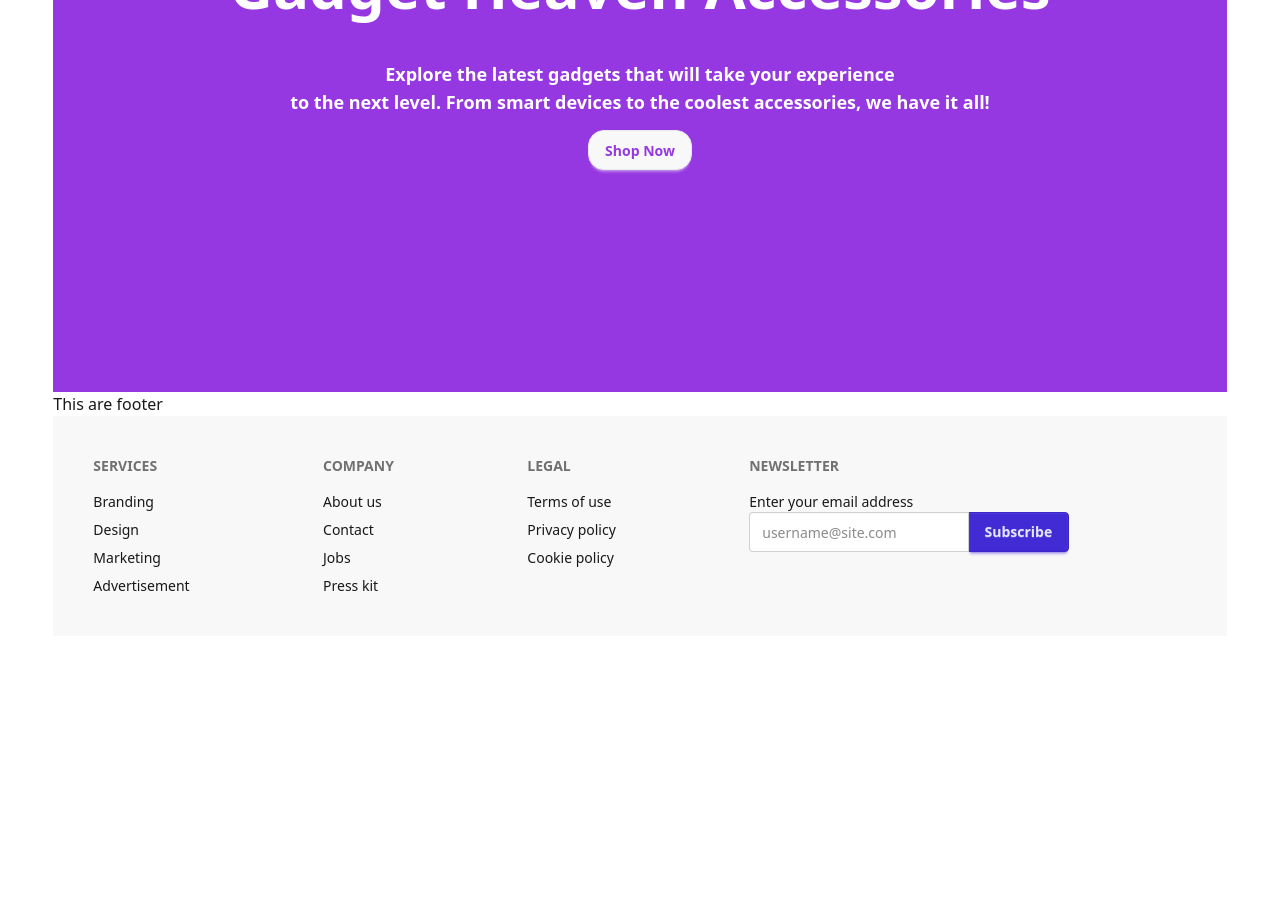
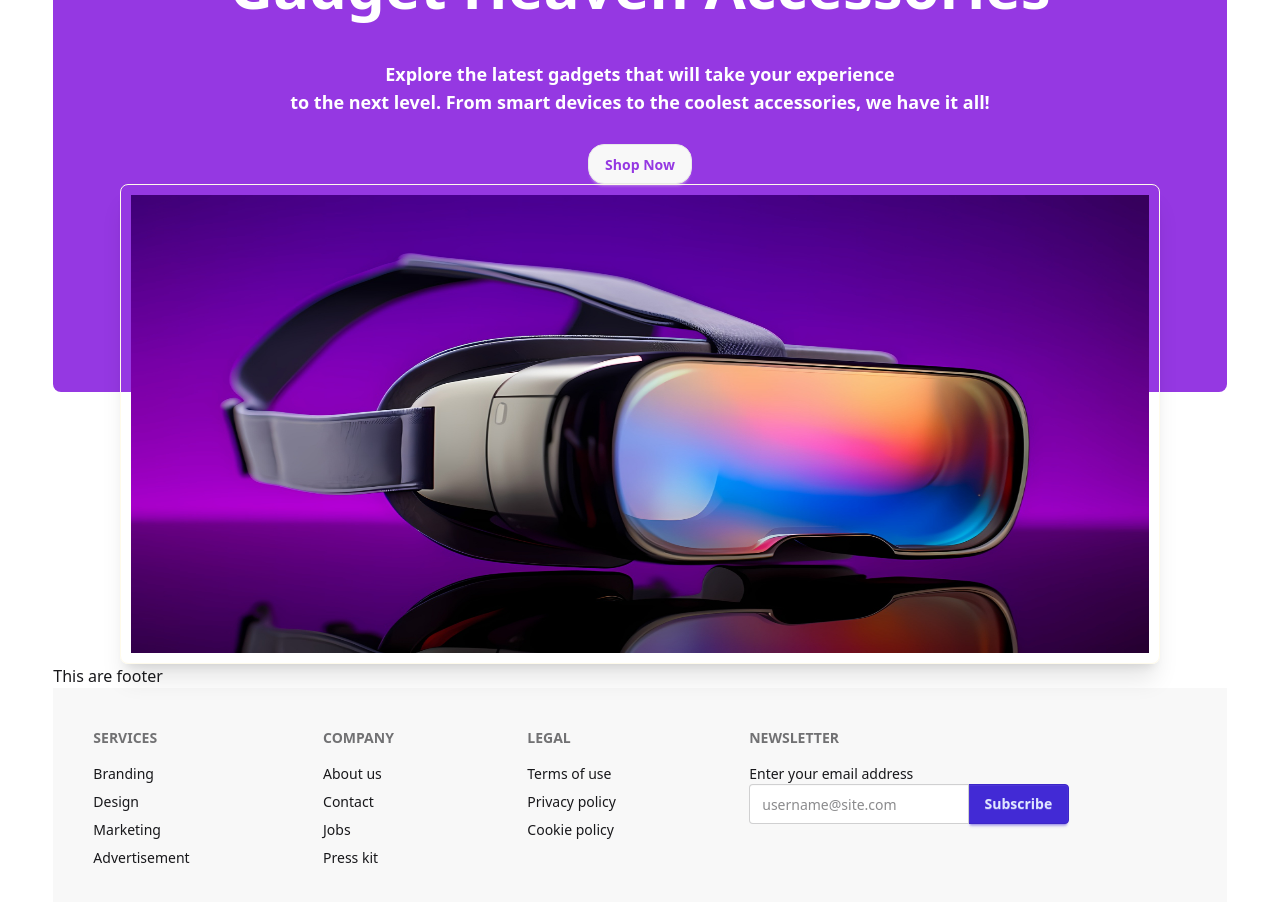
Before and after one commit to abuyusufrony/my-gadet, a React (Vite) app: page / in a window 1280 px wide. Shown: the part 360-1262 px from the top of the page. Before the commit the page ends 996 px from the top, so only its background shows below. Built offline with nearby package versions, Linux system fonts and the light colour scheme.

Commit message:
banner-button-logo-added

```diff
--- a/src/Components/Banner/Baneer.jsx
+++ b/src/Components/Banner/Baneer.jsx
@@ -1,8 +1,10 @@
 import React from 'react';
+import back from '../../assets/banner.jpg'
 
 const Baneer = () => {
     return (
-        <div className='w-full h-[640px] bg-[#9538E2]' >
+        <div className=''>
+            <div className='w-full h-[640px] bg-[#9538E2] rounded-lg' >
                 <h2 className='text-5xl'>this section are from banner</h2>
                 <div cla>
                     <h2 className='text-6xl text-white px-15 text-center  font-bold mt-9 '>
@@ -13,12 +15,29 @@ const Baneer = () => {
                     <p className=' text-white px-15 text-center text-lg mt-11 font-bold'>Explore the latest gadgets that will take your experience <br /> to the next level. From smart devices to the coolest accessories, we have it all!</p>
 
                     <div className='flex justify-center '>
-                    <button className="btn text-[#9538E2] rounded-2xl   mt-3.5 ">Shop Now</button>
+                        <button className="btn text-[#9538E2] rounded-2xl   mt-7 ">Shop Now</button>
                     </div>
                 </div>
 
+
+
+
+
             </div>
+
+            <div className=' flex justify-center -mt-52   border-amber-300      ' >
+
+                <img
+                    className="  h-[480px] w-[1040px]  rounded-lg  shadow-xl shadow-blue-gray-900/50  border-amber-50 border-1  p-2.5  "
+                    src={back}
+
+                />
+            </div>
+        </div>
+
+
     );
+
 };
 
 export default Baneer;
```
Lines whose indentation alone changed are shown as unchanged.
